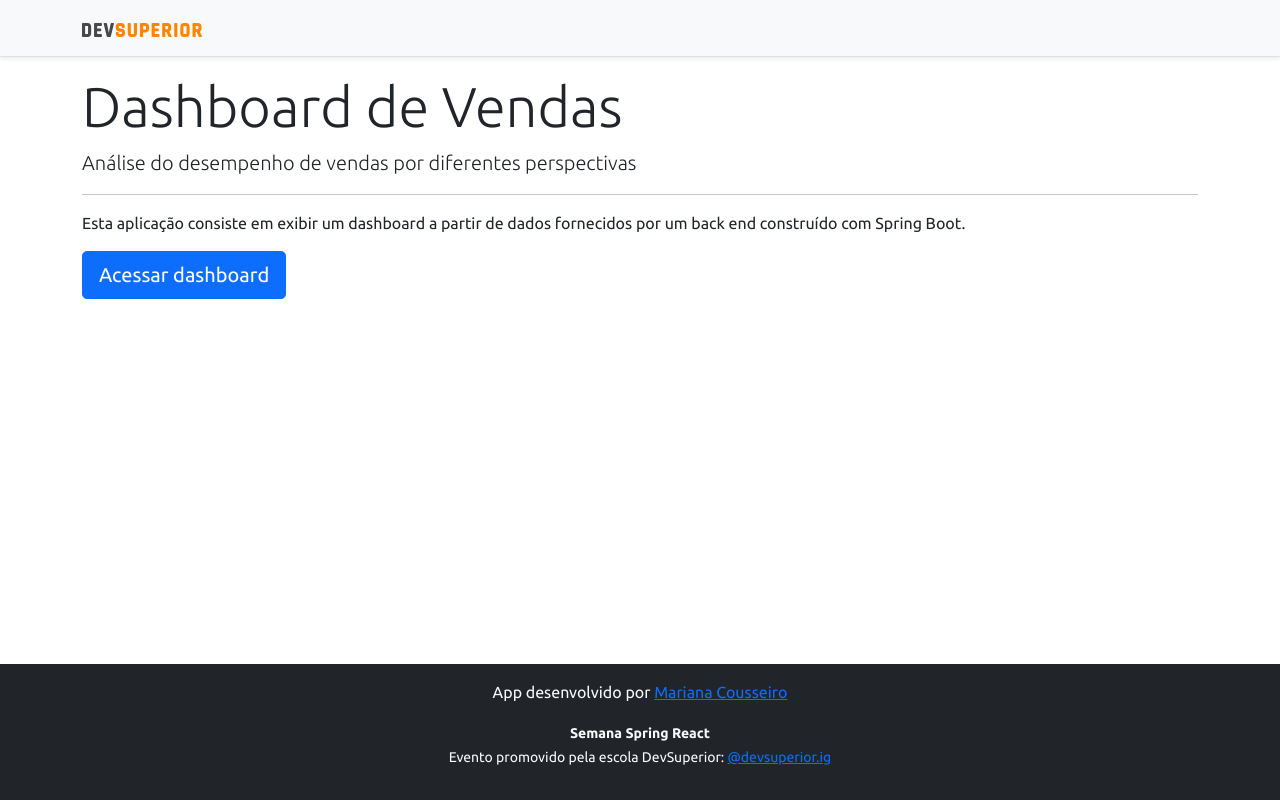
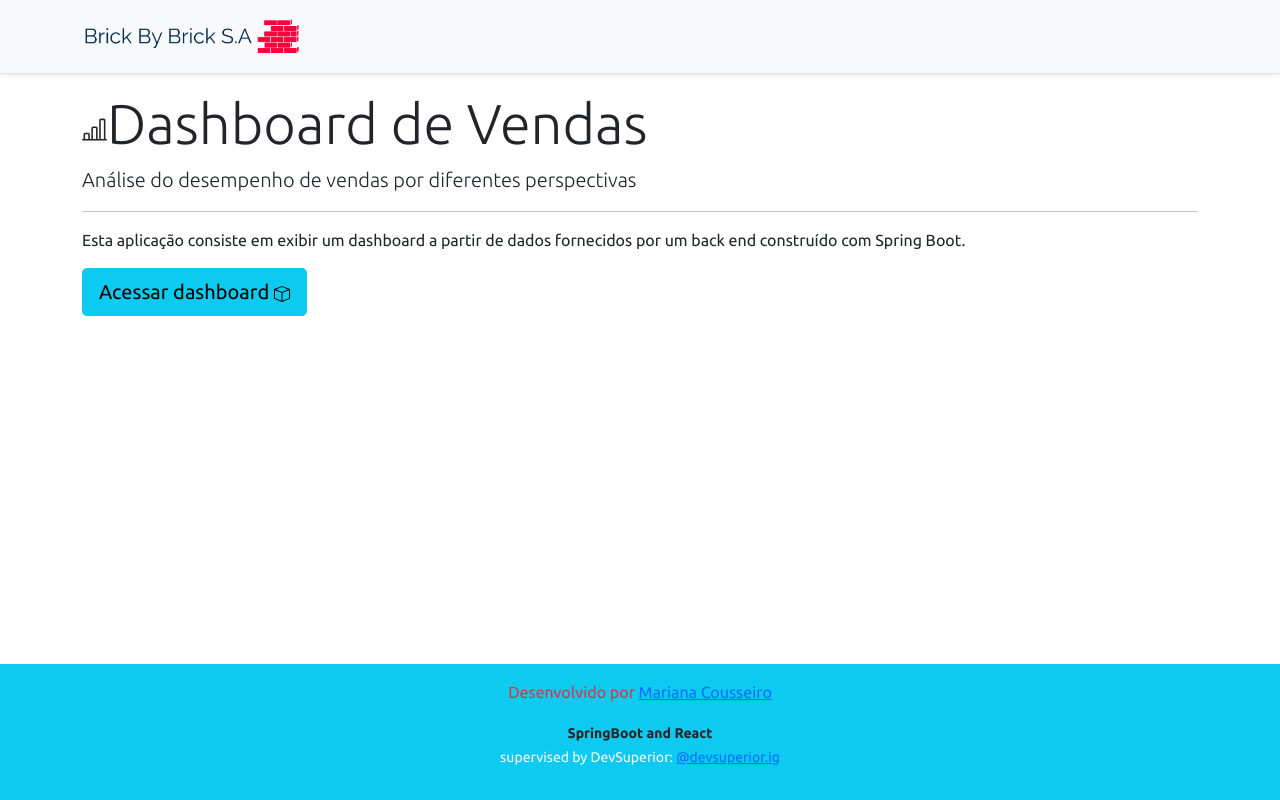
Before and after one commit to limatainer/Vendas_Spring_React, a React (Create React App) app in the folder frontend/: page / in a window 1280 px wide. Built offline with nearby package versions, Linux system fonts and the light colour scheme; no server answers.

Commit message:
personalized

```diff
--- a/frontend/package.json
+++ b/frontend/package.json
@@ -3,6 +3,9 @@
   "version": "0.1.0",
   "private": true,
   "dependencies": {
+    "@fortawesome/fontawesome-svg-core": "^1.2.35",
+    "@fortawesome/free-solid-svg-icons": "^5.15.3",
+    "@fortawesome/react-fontawesome": "^0.1.14",
     "@popperjs/core": "2.9.2",
     "@testing-library/dom": "^7.30.4",
     "@testing-library/jest-dom": "^5.11.4",
@@ -15,10 +18,12 @@
     "apexcharts": "^3.26.1",
     "axios": "^0.21.1",
     "bootstrap": "^5.0.0",
+    "bootstrap-icons": "^1.4.1",
     "date-fns": "^2.21.3",
     "react": "^17.0.2",
     "react-apexcharts": "^1.3.9",
     "react-dom": "^17.0.2",
+    "react-icons": "^4.2.0",
     "react-router-dom": "^5.2.0",
     "react-scripts": "4.0.3",
     "typescript": "^4.1.2",
--- a/frontend/src/assets/css/styles.css
+++ b/frontend/src/assets/css/styles.css
@@ -1,6 +1,6 @@
 @import url('https://fonts.googleapis.com/css2?family=Ubuntu:wght@300;400;500;700&display=swap');
 :root {
-    --color-primary: #FF8400;
+    --color-primary: #1a023a;
 }
 
 html, body {
--- a/frontend/src/components/Footer/index.tsx
+++ b/frontend/src/components/Footer/index.tsx
@@ -1,9 +1,9 @@
 const Footer = () => {
   return (
-    <footer className="footer mt-auto py-3 bg-dark">
-      <div className="container">
-        <p className="text-light">
-          App desenvolvido por{' '}
+    <footer className="footer mt-auto py-3 bg-info ">
+      <div className="container ">
+        <p className="text-danger">
+          Desenvolvido por{' '}
           <a
             href="https://github.com/limatainer"
             target="_blank"
@@ -11,12 +11,13 @@ const Footer = () => {
           >
             Mariana Cousseiro
           </a>
+
         </p>
         <p className="text-light">
           <small>
-            <strong>Semana Spring React</strong>
+            <strong className="text-dark">SpringBoot and React</strong>
             <br />
-            Evento promovido pela escola DevSuperior:{' '}
+            supervised by DevSuperior:{' '}
             <a
               href="https://www.linkedin.com/in/marianacousseiro/"
               target="_blank"
--- a/frontend/src/components/NavBar/index.tsx
+++ b/frontend/src/components/NavBar/index.tsx
@@ -1,4 +1,4 @@
-import ImgDsDark from 'assets/img/ds-dark.svg';
+import ImgDsDark from 'assets/img/bbbsa.png';
 import { Link } from 'react-router-dom';
 
 const NavBar = () => {
@@ -7,7 +7,7 @@ const NavBar = () => {
             <div className="container">
                 <nav className="my-2 my-md-0 mr-md-3">
                     <Link to="/">
-                        <img src={ImgDsDark} alt="DevSuperior" width="120" />
+                        <img src={ImgDsDark} alt="DevSuperior" width="220" className ="img-fluid hover-shadow"/>
                     </Link>
                 </nav>
             </div>
--- a/frontend/src/pages/Dashboard/index.tsx
+++ b/frontend/src/pages/Dashboard/index.tsx
@@ -13,17 +13,17 @@ const Dashboard = () => {
 
                 <div className="row px-3">
                     <div className="col-sm-6">
-                        <h5 className="text-center text-secondary">Taxa de sucesso (%)</h5>
+                        <h5 className="text-center text-secondary">Taxa de sucesso de vendas (%)</h5>
                         <BarChart />
                     </div>
                     <div className="col-sm-6">
-                        <h5 className="text-center text-secondary">Todas Vendas</h5>
+                        <h5 className="text-center text-secondary">Todas as Vendas</h5>
                         <DonutChart />
                     </div>
                 </div>
 
                 <div className="py-3">
-                    <h2 className="text-primary">Todas vendas</h2>
+                    <h2 className="text-primary">Total em vendas</h2>
                 </div>
 
                 <DataTable />
--- a/frontend/src/pages/Home/index.tsx
+++ b/frontend/src/pages/Home/index.tsx
@@ -8,12 +8,16 @@ const Home = () => {
             <NavBar />
             <div className="container">
                 <div className="jumbotron">
-                    <h1 className="display-4">Dashboard de Vendas</h1>
+                    <h1 className="display-4"><svg xmlns="http://www.w3.org/2000/svg" width="25" height="25" fill="currentColor" className="bi bi-bar-chart-line" viewBox="0 0 16 16">
+  <path d="M11 2a1 1 0 0 1 1-1h2a1 1 0 0 1 1 1v12h.5a.5.5 0 0 1 0 1H.5a.5.5 0 0 1 0-1H1v-3a1 1 0 0 1 1-1h2a1 1 0 0 1 1 1v3h1V7a1 1 0 0 1 1-1h2a1 1 0 0 1 1 1v7h1V2zm1 12h2V2h-2v12zm-3 0V7H7v7h2zm-5 0v-3H2v3h2z"/>
+</svg>Dashboard de Vendas</h1>
                     <p className="lead">Análise do desempenho de vendas por diferentes perspectivas</p>
                     <hr />
                     <p>Esta aplicação consiste em exibir um dashboard a partir de dados fornecidos por um back end construído com Spring Boot.</p>
-                    <Link className="btn btn-primary btn-lg" to="/dashboard">
-                        Acessar dashboard
+                    <Link className="btn btn-info btn-lg" to="/dashboard">
+                        Acessar dashboard <svg xmlns="http://www.w3.org/2000/svg" width="16" height="16" fill="currentColor" className="bi bi-box" viewBox="0 0 16 16">
+  <path d="M8.186 1.113a.5.5 0 0 0-.372 0L1.846 3.5 8 5.961 14.154 3.5 8.186 1.113zM15 4.239l-6.5 2.6v7.922l6.5-2.6V4.24zM7.5 14.762V6.838L1 4.239v7.923l6.5 2.6zM7.443.184a1.5 1.5 0 0 1 1.114 0l7.129 2.852A.5.5 0 0 1 16 3.5v8.662a1 1 0 0 1-.629.928l-7.185 2.874a.5.5 0 0 1-.372 0L.63 13.09a1 1 0 0 1-.63-.928V3.5a.5.5 0 0 1 .314-.464L7.443.184z"/>
+</svg>
                     </Link>
                 </div>
             </div>
```
Also changed, not shown: frontend/src/assets/img/bbbsa.png (added), 1 other file (tests, documents, lock files or other folders).
